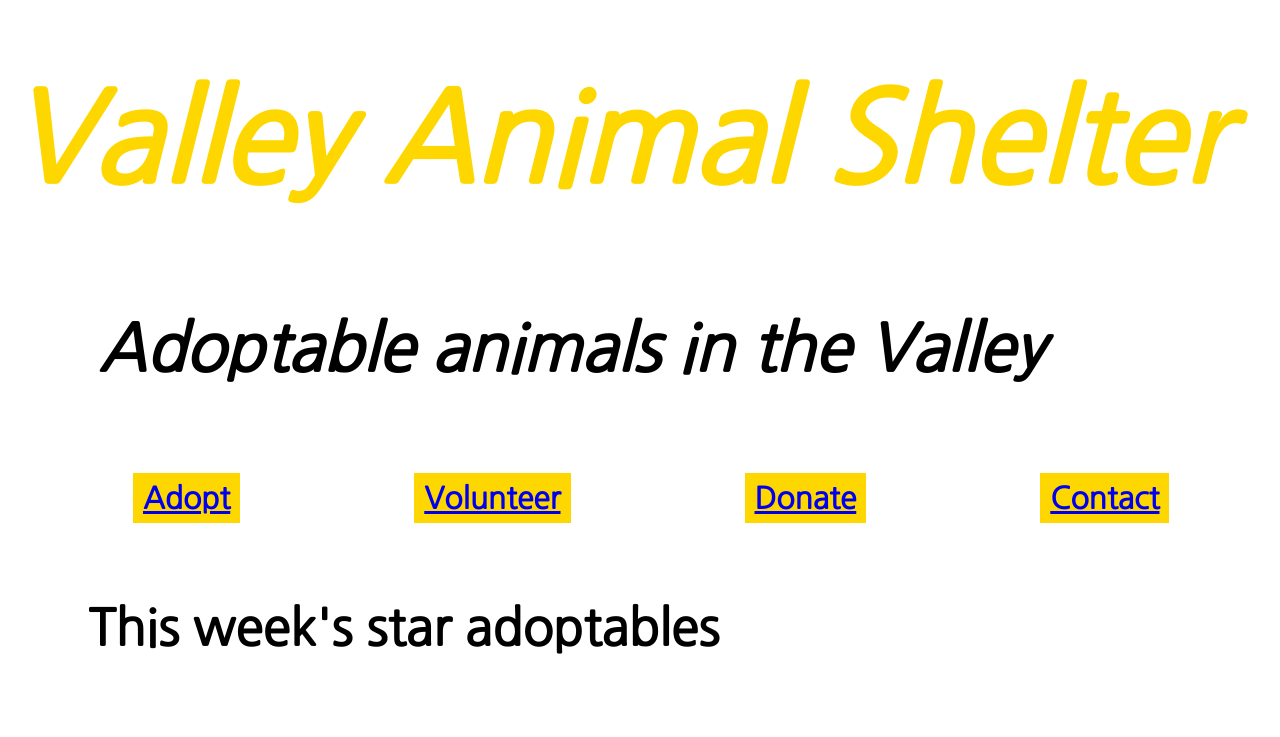
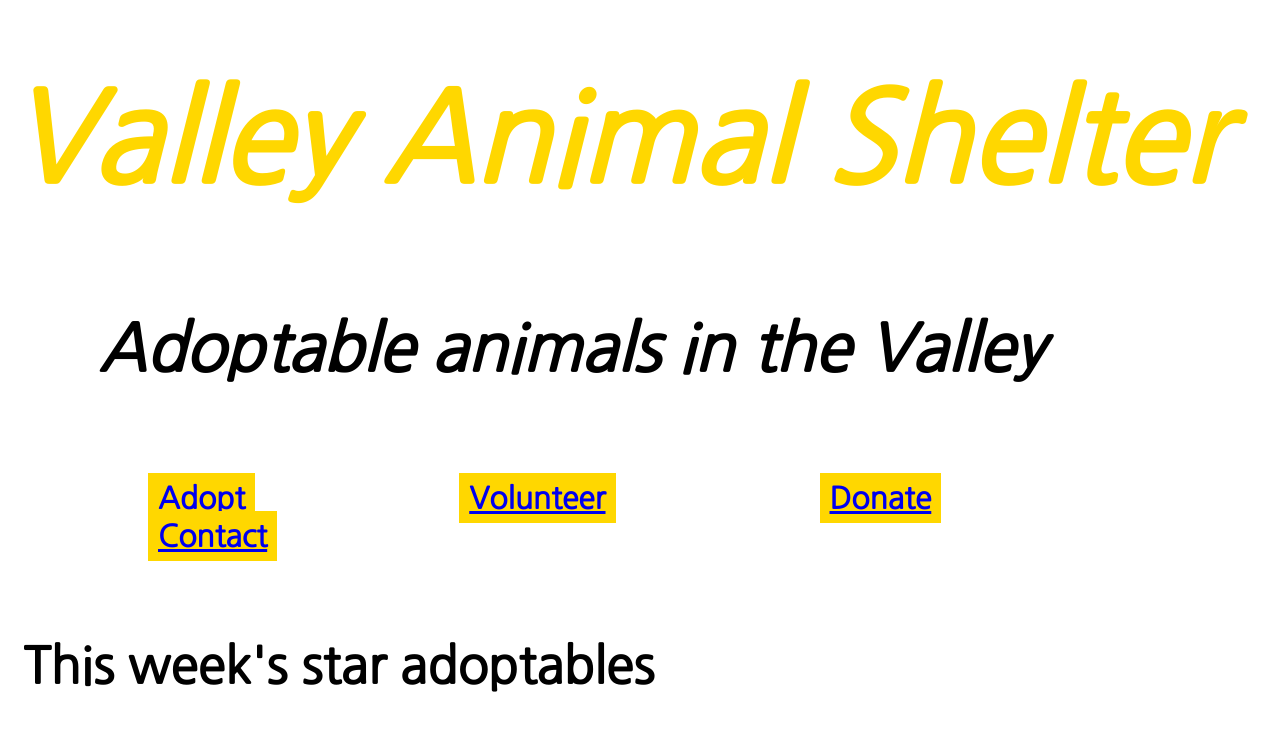
Before and after one commit to transvolcanic/animal-shelter, a plain HTML site: page index.html in a window 1280 px wide. Shown: the part 48-785 px from the top of the page. Drawn offline with Linux system fonts and the light colour scheme.

Commit message:
add background color to body and adjust left float of h3

```diff
--- a/css/styles.css
+++ b/css/styles.css
@@ -1,3 +1,8 @@
+body {
+    background-color:rgb(255, 255, 255);
+}
+
+
 h1 {
     font-family: 'Nanum Gothic', sans-serif;
     font-style:italic;
@@ -16,6 +21,7 @@ h3 {
     font-family: 'Nanum Gothic', sans-serif;
     font-size:50px;
     margin: 80px;
+    margin-left: 15px;
 }
 
 
@@ -26,7 +32,7 @@ h3 {
 li {
     display:inline;
     width:200px;
-    margin: 85px;
+    margin: 100px;
     padding: 10px;
     overflow: hidden;
     background-color:gold;
```
